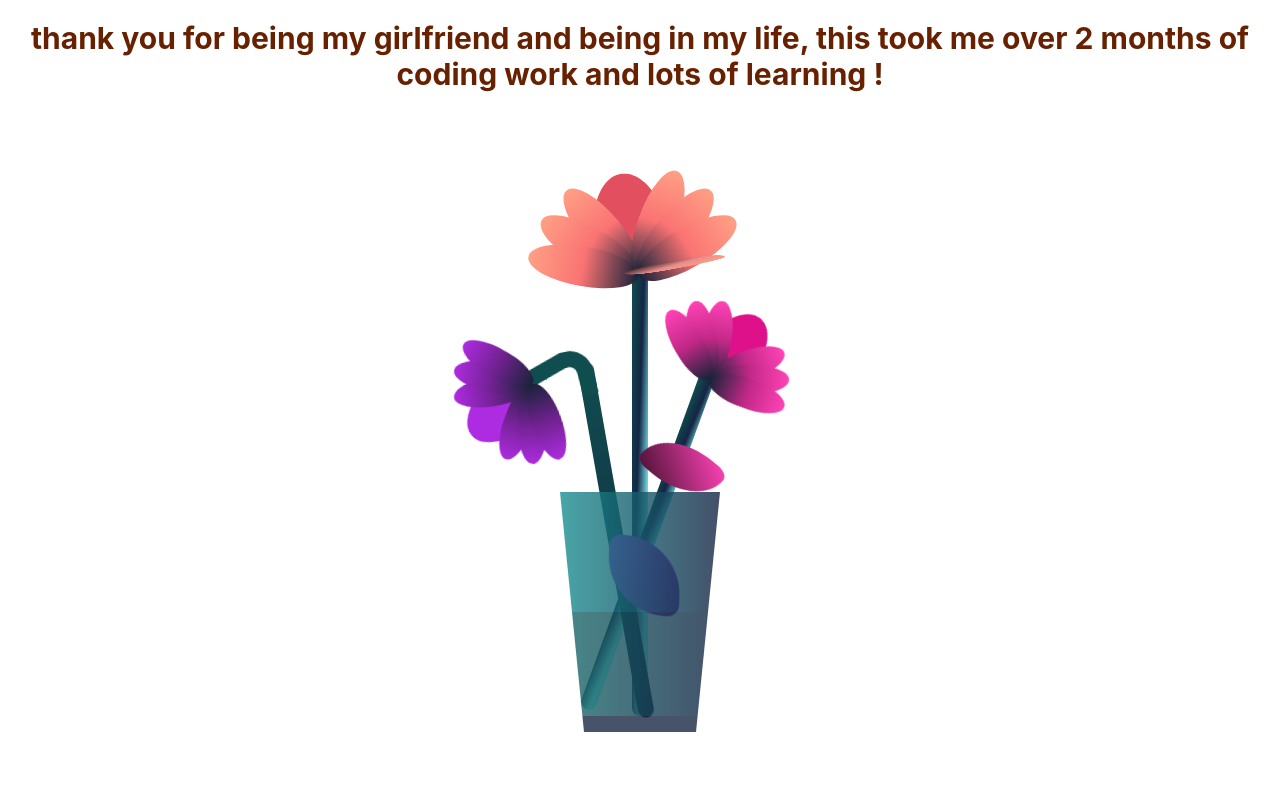
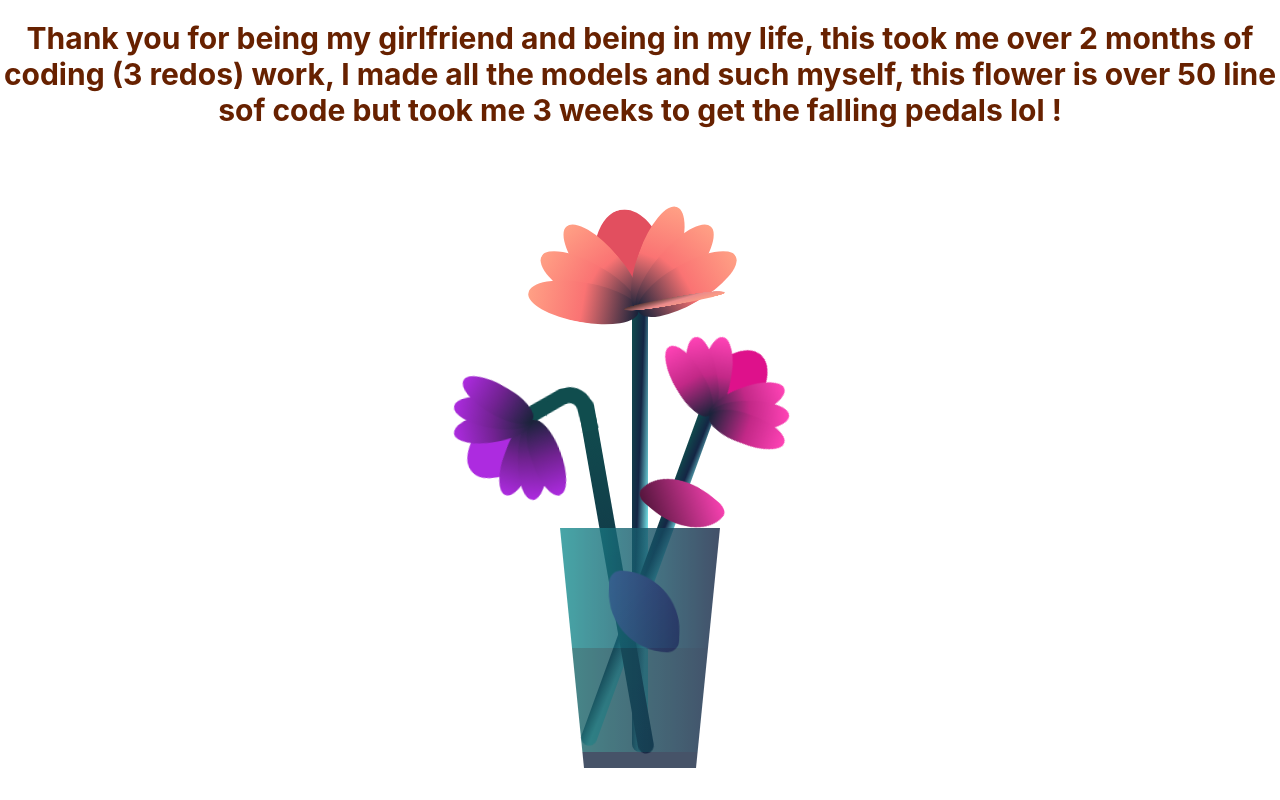
Before and after one commit to eddyarriaga00/eddyarriaga00.github.io, a website: page html/lastpage7.html in a window 1280 px wide. Drawn offline with Linux system fonts and the light colour scheme.

Commit message:
Simple vocab stuff

```diff
--- a/html/lastpage7.html
+++ b/html/lastpage7.html
@@ -9,8 +9,8 @@
 </head>
 
 <body>
-  <div id="thankyou"><b>thank you for being my girlfriend and being in my life, this took me over 2 months of coding
-      work and lots of learning !</b></div>
+  <div id="thankyou"><b>Thank you for being my girlfriend and being in my life, this took me over 2 months of coding (3 redos)
+      work, I made all the models and such myself, this flower is over 50 line sof code but took me 3 weeks to get the falling pedals lol !</b></div>
   <div class="flower">
     <div class="f-wrapper">
       <div class="flower__line"></div>
```
Also changed, not shown: html/food4.html (+1 -1 lines).
